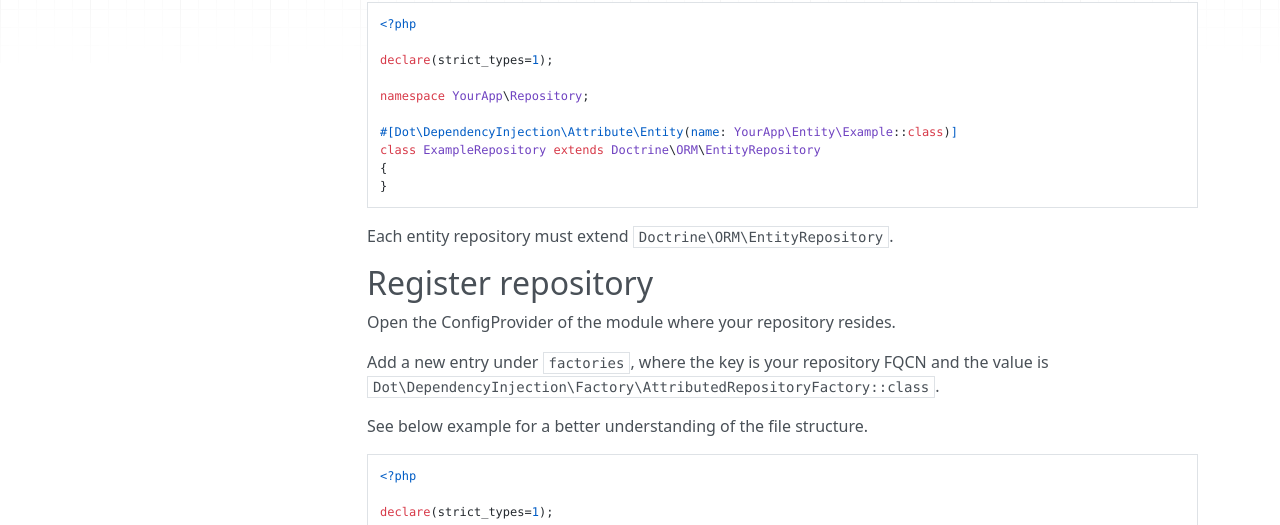
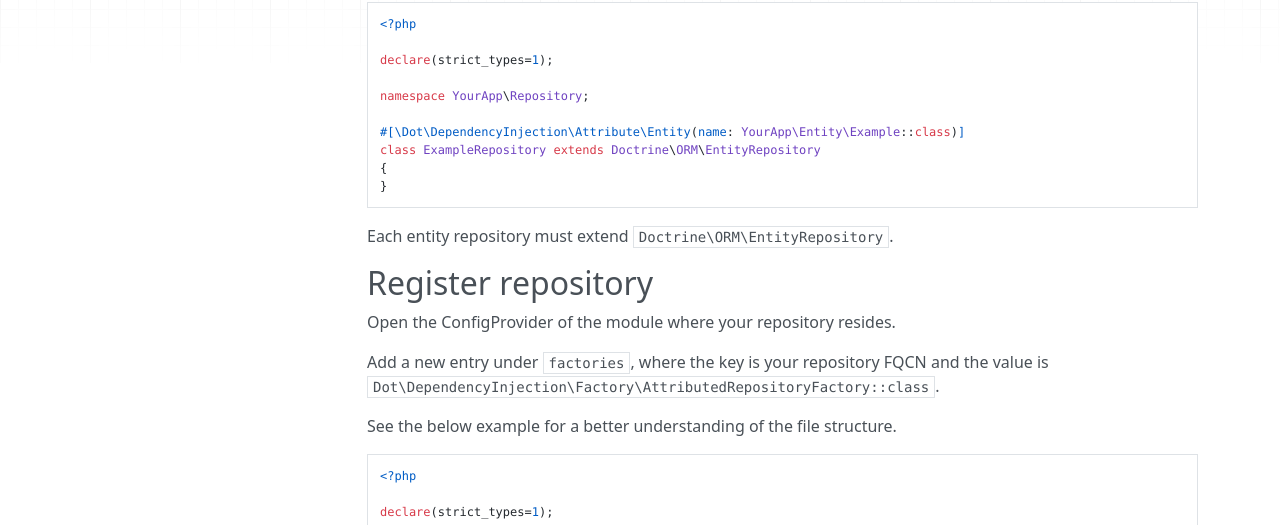
Before and after one commit to dotkernel/dot-dependency-injection, an MkDocs documentation site: the page built from docs/book/v1/factories/repository.md, in a window 1280 px wide and 1258 px high. Shown: the part 243-768 px from the top of the window. Built offline with MkDocs 1.6.1, drawn with Linux system fonts in a browser that asks for light colours; nearby versions of some CDN libraries.

````diff
--- a/composer.json
+++ b/composer.json
@@ -24,7 +24,7 @@
         "service"
     ],
     "require": {
-        "php": "~8.2.0 || ~8.3.0 || ~8.4.0",
+        "php": "~8.2.0 || ~8.3.0 || ~8.4.0 || ~8.5.0",
         "doctrine/orm": "^2.9 || ^3.0",
         "psr/container": "^1.0 || ^2.0"
     },
@@ -47,7 +47,8 @@
     "scripts": {
         "check": [
             "@cs-check",
-            "@test"
+            "@test",
+            "@static-analysis"
         ],
         "cs-check": "phpcs",
         "cs-fix": "phpcbf",
--- a/docs/book/v1/factories/repository.md
+++ b/docs/book/v1/factories/repository.md
@@ -11,7 +11,7 @@ declare(strict_types=1);
 
 namespace YourApp\Repository;
 
-#[Dot\DependencyInjection\Attribute\Entity(name: YourApp\Entity\Example::class)]
+#[\Dot\DependencyInjection\Attribute\Entity(name: YourApp\Entity\Example::class)]
 class ExampleRepository extends Doctrine\ORM\EntityRepository
 {
 }
@@ -25,7 +25,7 @@ Open the ConfigProvider of the module where your repository resides.
 
 Add a new entry under `factories`, where the key is your repository FQCN and the value is `Dot\DependencyInjection\Factory\AttributedRepositoryFactory::class`.
 
-See below example for a better understanding of the file structure.
+See the below example for a better understanding of the file structure.
 
 ```php
 <?php
````
Also changed, not shown: README.md (+5 -14 lines), SECURITY.md (+3 -3 lines), docs/book/v1/configuration.md (+1 -2 lines), docs/book/v1/factories.md (+6 -12 lines), docs/book/v1/factories/service.md (+1 -1 lines), docs/book/v1/overview.md (+1 -1 lines), 2 other files.
